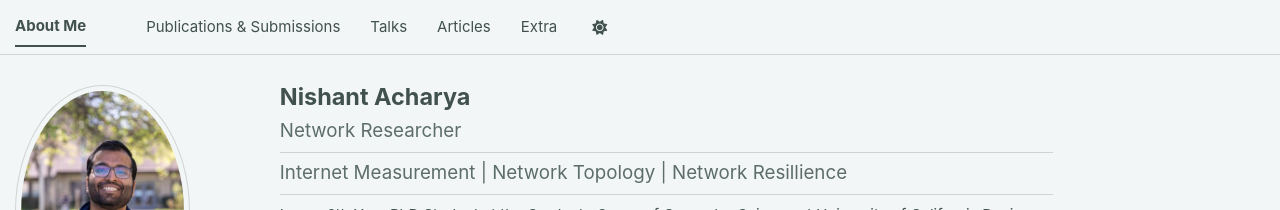
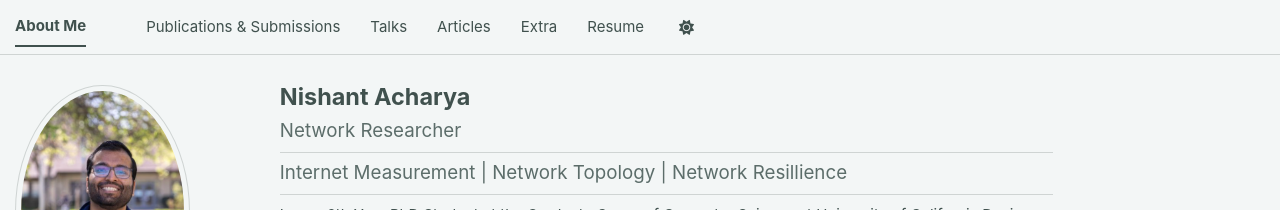
Before and after one commit to NishantAcharya/Nishant.github.io, a Jekyll site: the page built from _pages/about.md, in a window 1280 px wide. Shown: the top 210 px of the page. Built offline with Jekyll 4.4.1, drawn with Linux system fonts in a browser that asks for light colours; some web fonts are replaced; a script bundle is joined from its source files by our own code; library files that are not in the unit come from our copies.

Commit message:
Added a resume section

```diff
--- a/_data/navigation.yml
+++ b/_data/navigation.yml
@@ -26,6 +26,9 @@ main:
   - title: "Extra"
     url: /extra/
 
+  - title: "Resume"
+    url: /files/resume.pdf
+
   # - title: "CV"
   #   url: /files/cv.pdf
 
```
Also changed, not shown: 1 other file.
